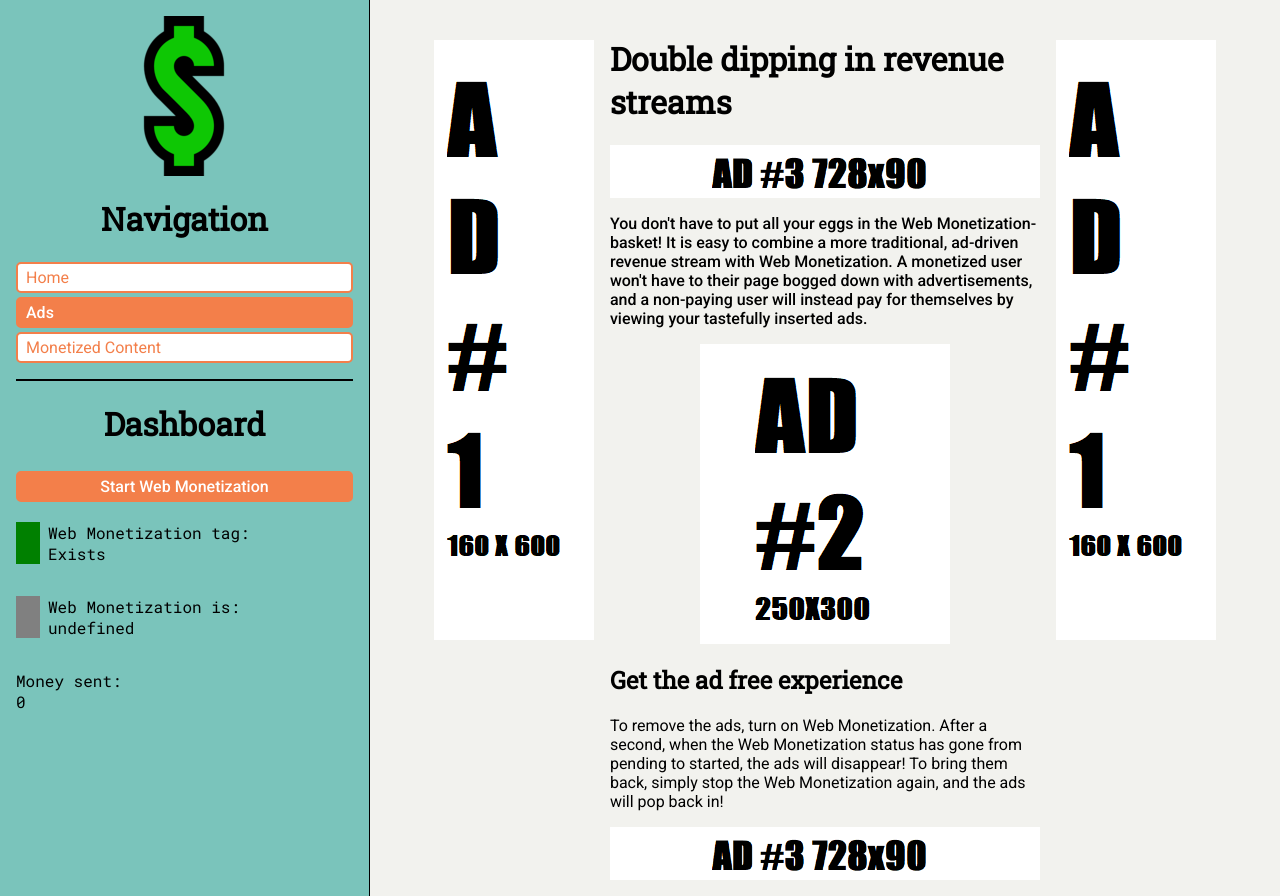
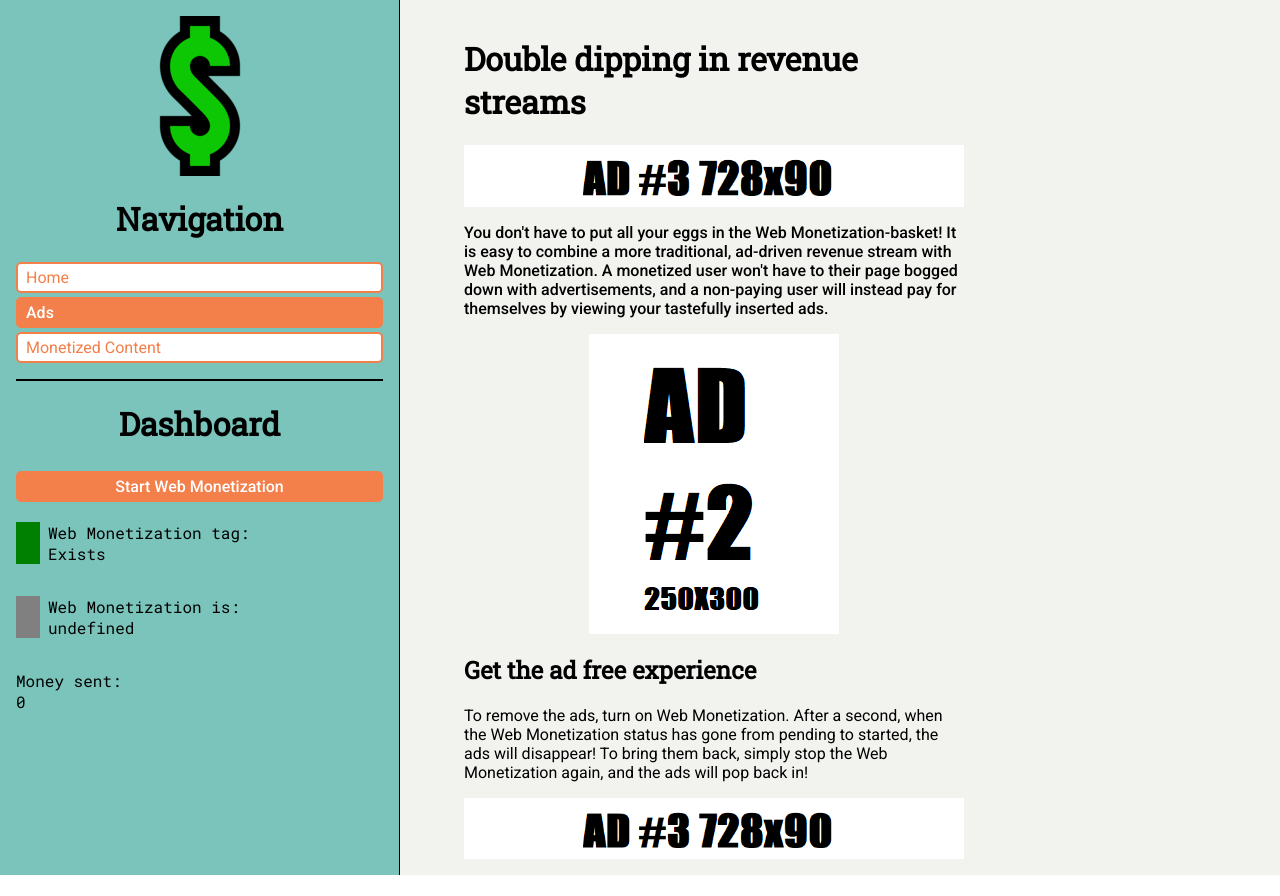
Before and after one commit to Doverstav/kitscon202, a React (Create React App) app: page / in a window 1280 px wide. Both pictures are taken after a click on the element "Ads". After the commit the page ends 875 px from the top, so only its background shows below. Built offline with nearby package versions, Linux system fonts and the light colour scheme.

Commit message:
Remove side 'ads' so pages look more uniform and to decrease clutter

```diff
--- a/src/components/Ads/Ads.css
+++ b/src/components/Ads/Ads.css
@@ -1,20 +1,5 @@
 .Ads-container {
-  display: flex;
-  flex-direction: row;
-}
-
-.Ads-ad-side {
-  height: 100%;
-  min-height: 600px;
-  display: block;
-  margin-top: 24px;
-}
-
-.Ads-content {
   max-width: 500px;
-
-  padding-left: 16px;
-  padding-right: 16px;
 }
 
 .Ads-ad-banner {
--- a/src/components/Ads/Ads.js
+++ b/src/components/Ads/Ads.js
@@ -9,7 +9,6 @@ import {
 } from "../WebMonetizationSpoofer/WebMonetizationSpoofer";
 
 import "./Ads.css";
-import Ad160x600 from "../../res/ad160x600.png";
 import Ad250x300 from "../../res/ad250x300.png";
 import Ad728x90 from "../../res/ad728x90.png";
 import Preamble from "../common/Preamble";
@@ -56,20 +55,16 @@ export default function Home(props) {
 
   return (
     <div className="Ads-container">
-      {monetizationState !== WM_STATE_STARTED ? (
-        <img className="Ads-ad-side" src={Ad160x600} alt="" />
-      ) : null}
-      <div className="Ads-content">
       <h1>Double dipping in revenue streams</h1>
       {monetizationState !== WM_STATE_STARTED ? (
         <img className="Ads-ad-banner" src={Ad728x90} alt="" />
       ) : null}
       <Preamble>
         You don't have to put all your eggs in the Web Monetization-basket! It
-          is easy to combine a more traditional, ad-driven revenue stream with
-          Web Monetization. A monetized user won't have to their page bogged
-          down with advertisements, and a non-paying user will instead pay for
-          themselves by viewing your tastefully inserted ads.
+        is easy to combine a more traditional, ad-driven revenue stream with Web
+        Monetization. A monetized user won't have to their page bogged down with
+        advertisements, and a non-paying user will instead pay for themselves by
+        viewing your tastefully inserted ads.
       </Preamble>
       {monetizationState !== WM_STATE_STARTED ? (
         <img className="Ads-ad-box" src={Ad250x300} alt="" />
@@ -85,9 +80,5 @@ export default function Home(props) {
         <img className="Ads-ad-banner" src={Ad728x90} alt="" />
       ) : null}
     </div>
-      {monetizationState !== WM_STATE_STARTED ? (
-        <img className="Ads-ad-side" src={Ad160x600} alt="" />
-      ) : null}
-    </div>
   );
 }
```
Also changed, not shown: src/res/ad160x600.png (deleted). Lines whose indentation alone changed are shown as unchanged.
